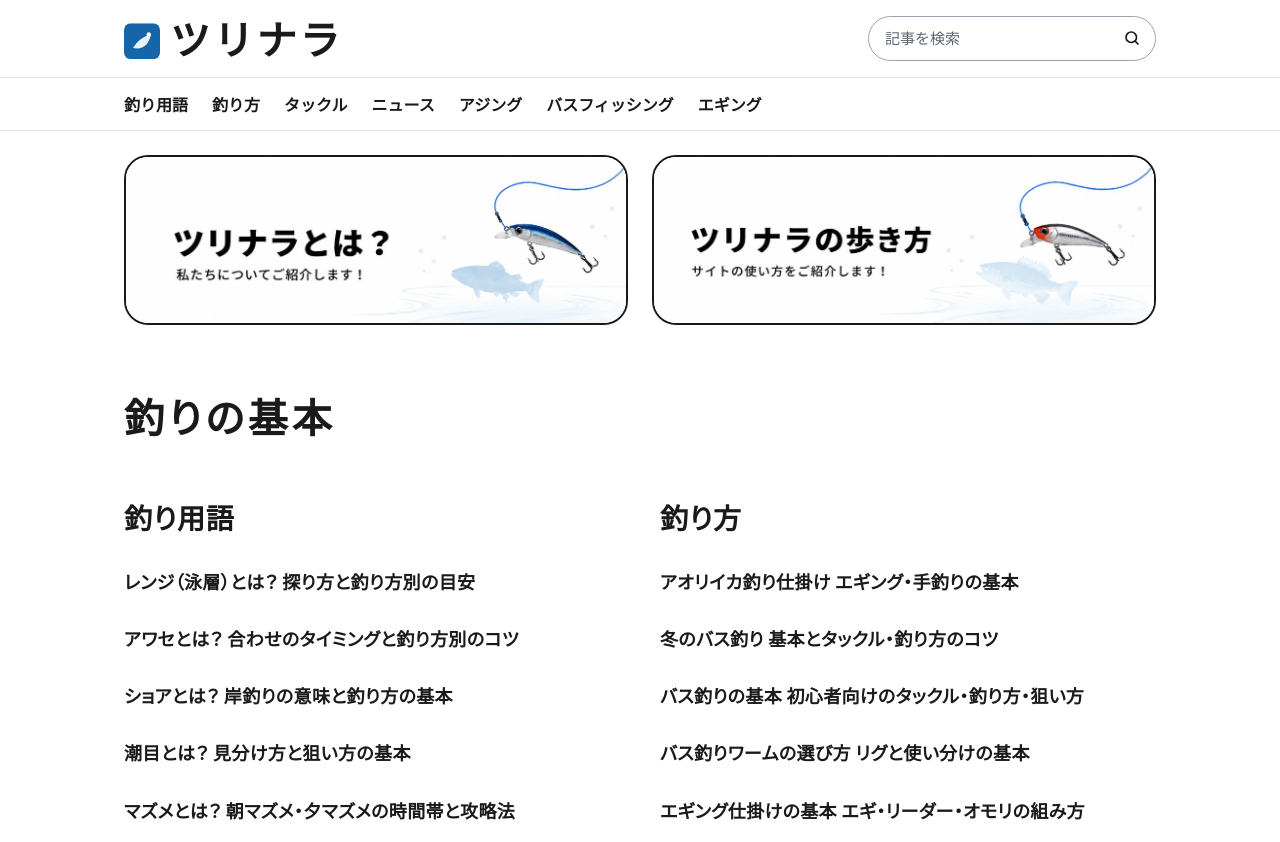
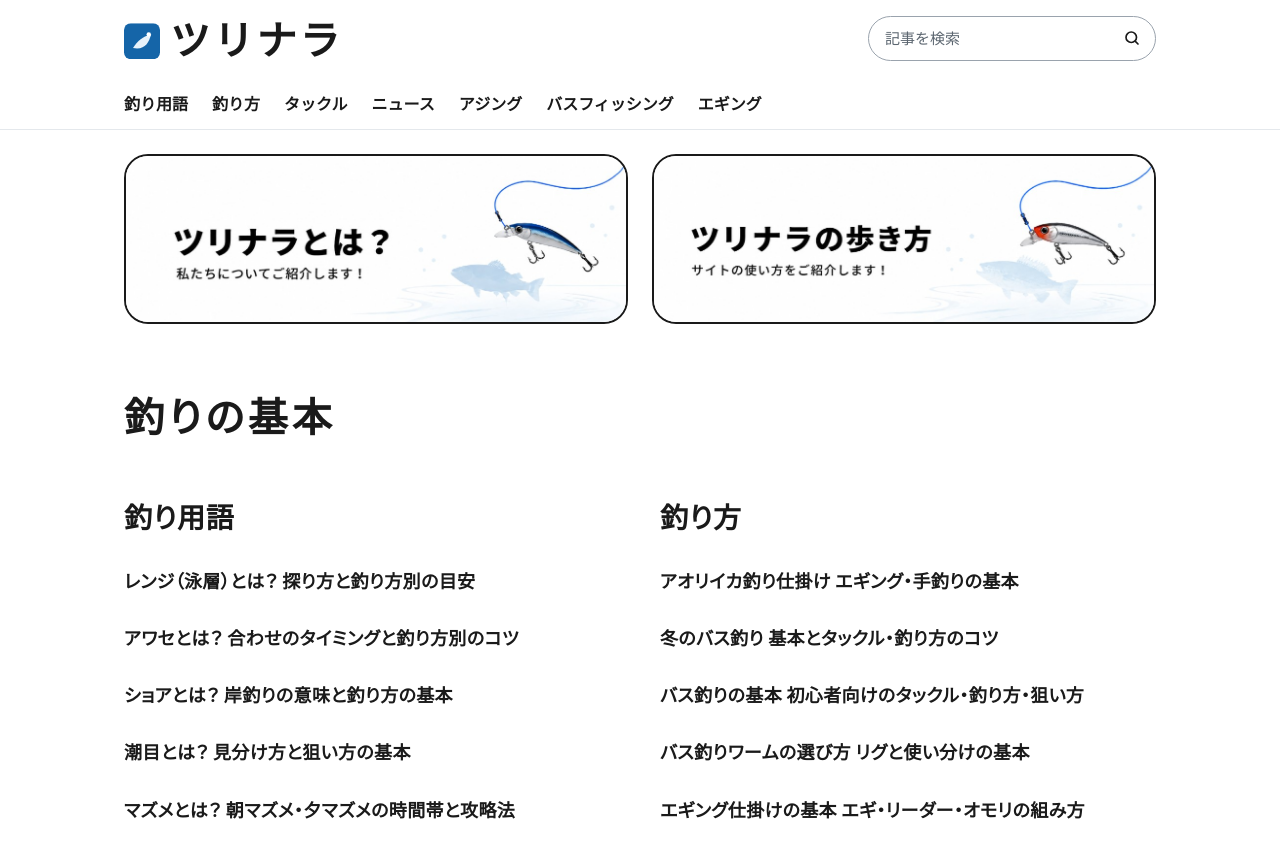
Before and after one commit to ATOHSaaa/anglers-note, an Astro site: page / in a window 1280 px wide. Shown: the top 842 px of the page. Built offline with nearby package versions, Linux system fonts and the light colour scheme; Astro itself is replaced by a stand-in of ours.

Commit message:
ヘッダーのデザイン変更

```diff
--- a/src/components/Header.astro
+++ b/src/components/Header.astro
@@ -58,8 +58,6 @@ const searchQuery =
       </div>
     </form>
   </div>
-
-  <div class="header__rule" aria-hidden="true"></div>
 
   {
     navItems.length > 0 && (
@@ -195,11 +193,6 @@ const searchQuery =
     display: block;
   }
 
-  .header__rule {
-    width: 100%;
-    border-top: 1px solid var(--color-border);
-  }
-
   .header__nav-wrap {
     padding-top: var(--space-sm);
     padding-bottom: var(--space-sm);
```
Also changed, not shown: .github/workflows/deploy.yml, 1 other file.
